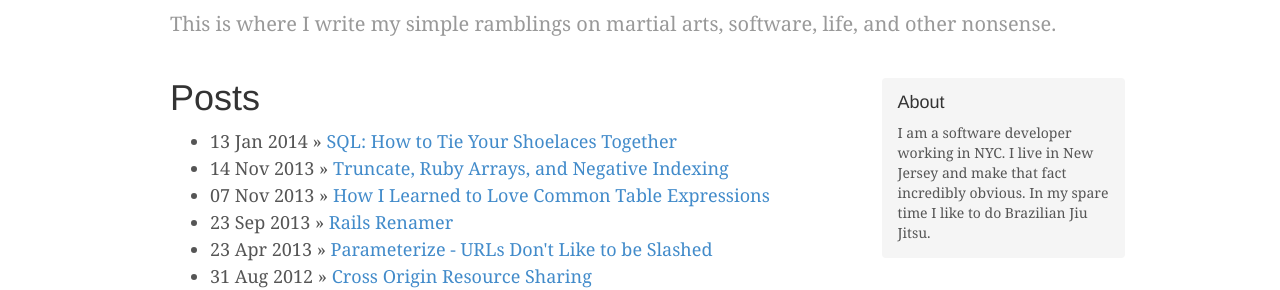
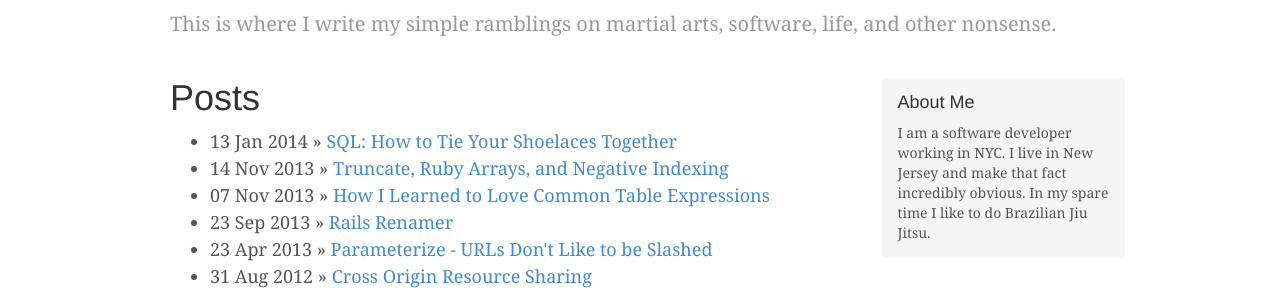
Before and after one commit to joeletizia/joeletizia.github.io, a Jekyll site: the page built from posts.html, in a window 1280 px wide. Shown: the part 146-436 px from the top of the page. Built offline with Jekyll 4.4.1, drawn with Linux system fonts in a browser that asks for light colours; Markdown is read by kramdown in place of the engine named in the settings.

```diff
--- a/_layouts/default.html
+++ b/_layouts/default.html
@@ -45,7 +45,7 @@
         </div>
         <div class="col-sm-3 col-sm-offset-1 blog-sidebar">
           <div class="sidebar-module sidebar-module-inset">
-            <h4>About</h4>
+            <h4>About Me</h4>
             <p>I am a software developer working in NYC. I live in New Jersey and make that fact incredibly obvious. In my spare time I like to do Brazilian Jiu Jitsu.</p>
           </div>
         </div>
```
